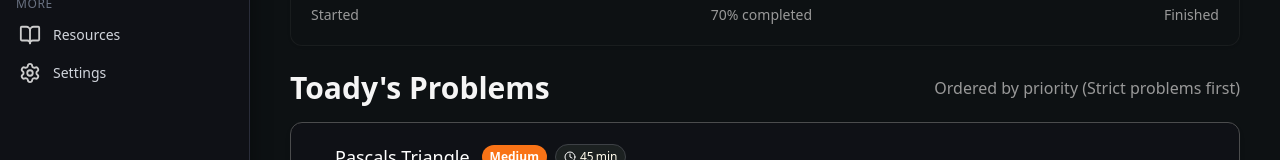
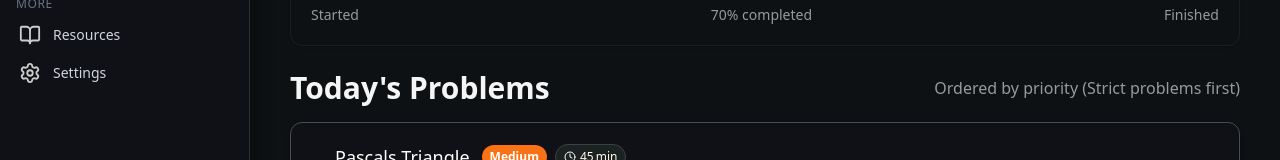
Before and after one commit to Saicharan-775/Leetcode_Bucket, a React (Vite) app: page /revision-queue in a window 1280 px wide. Shown: the part 474-634 px from the top of the page. Built offline with nearby package versions, Linux system fonts and the light colour scheme.

Commit message:
changed daily flex

```diff
--- a/src/pages/DailyFlex.jsx
+++ b/src/pages/DailyFlex.jsx
@@ -30,7 +30,7 @@ const DailyFlex = () => {
     <motion.div
       initial={{ opacity: 0, y: 30 }}
       animate={{ opacity: 1, y: 0 }}
-      transition={{ duration: 0.6 }}
+      transition={{ duration: 0.5 }}
       className="mt-8 flex justify-center"
     >
       <div className="relative bg-gradient-to-br from-[#1e1f29] to-[#2c2e3e] border border-[var(--border)] shadow-xl shadow-black/30 rounded-2xl p-6 w-[420px] text-center hover:shadow-[0_0_20px_rgba(255,255,255,0.05)] transition-all">
--- a/src/pages/RevisionQueue.jsx
+++ b/src/pages/RevisionQueue.jsx
@@ -82,7 +82,7 @@ const RevisionQueue = () => {
         {/* Revision Queue List */}
         <div className='mt-6 w-full max-w-[1400px] mx-auto'>
           <div className='flex justify-between items-center mb-4'>
-            <h1 className='text-3xl font-semibold'>Toady's  Problems</h1>
+            <h1 className='text-3xl font-semibold'>Today's  Problems</h1>
             <p className='text-[var(--muted-foreground)]'>Ordered by priority (Strict problems first)</p>
           </div>
 
```
